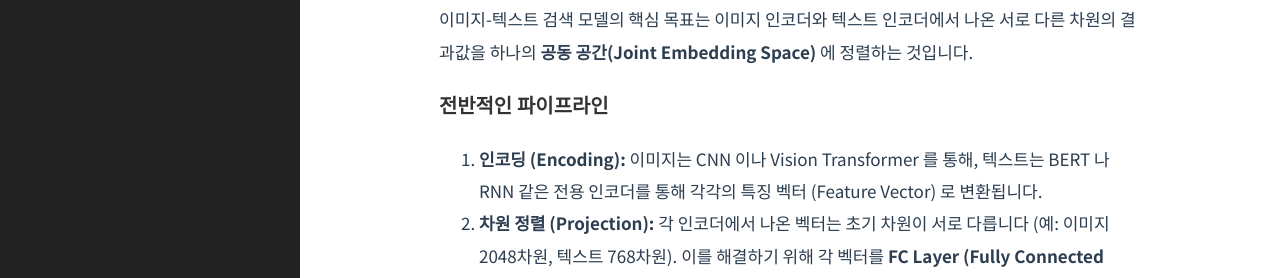
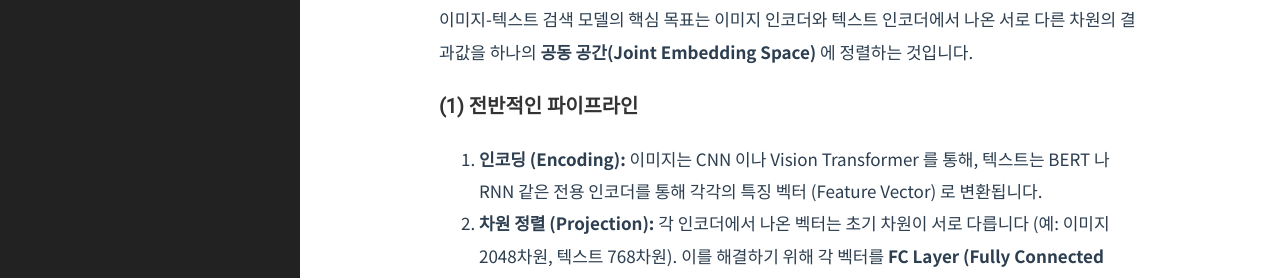
Before and after one commit to Youngjun-CV/Youngjun-CV.github.io, a Jekyll site: the page built from _posts/multimodal/2026-03-23-image-text-retrieval.markdown, in a window 1280 px wide. Shown: the part 559-837 px from the top of the page. Built offline with Jekyll 4.4.1, drawn with Linux system fonts in a browser that asks for light colours; formulas are drawn with MathJax 3.

Commit message:
Update 2026-03-23-image-text-retrieval.markdown

```diff
--- a/_posts/multimodal/2026-03-23-image-text-retrieval.markdown
+++ b/_posts/multimodal/2026-03-23-image-text-retrieval.markdown
@@ -15,7 +15,7 @@ category: Multimodal
 ## 🌌 모델 구조: 차원의 벽을 넘는 공간 변환
 이미지-텍스트 검색 모델의 핵심 목표는 이미지 인코더와 텍스트 인코더에서 나온 서로 다른 차원의 결과값을 하나의 **공동 공간(Joint Embedding Space)** 에 정렬하는 것입니다.
 
-### 전반적인 파이프라인
+### (1) 전반적인 파이프라인
 1. **인코딩 (Encoding):** 이미지는 CNN 이나 Vision Transformer 를 통해, 텍스트는 BERT 나 RNN 같은 전용 인코더를 통해 각각의 특징 벡터 (Feature Vector) 로 변환됩니다.
 
 2. **차원 정렬 (Projection):** 각 인코더에서 나온 벡터는 초기 차원이 서로 다릅니다 (예: 이미지 2048차원, 텍스트 768차원). 이를 해결하기 위해 각 벡터를 **FC Layer (Fully Connected Layer)** 에 통과시켜 동일한 차원 (예: 512차원)으로 맞춥니다.
```
